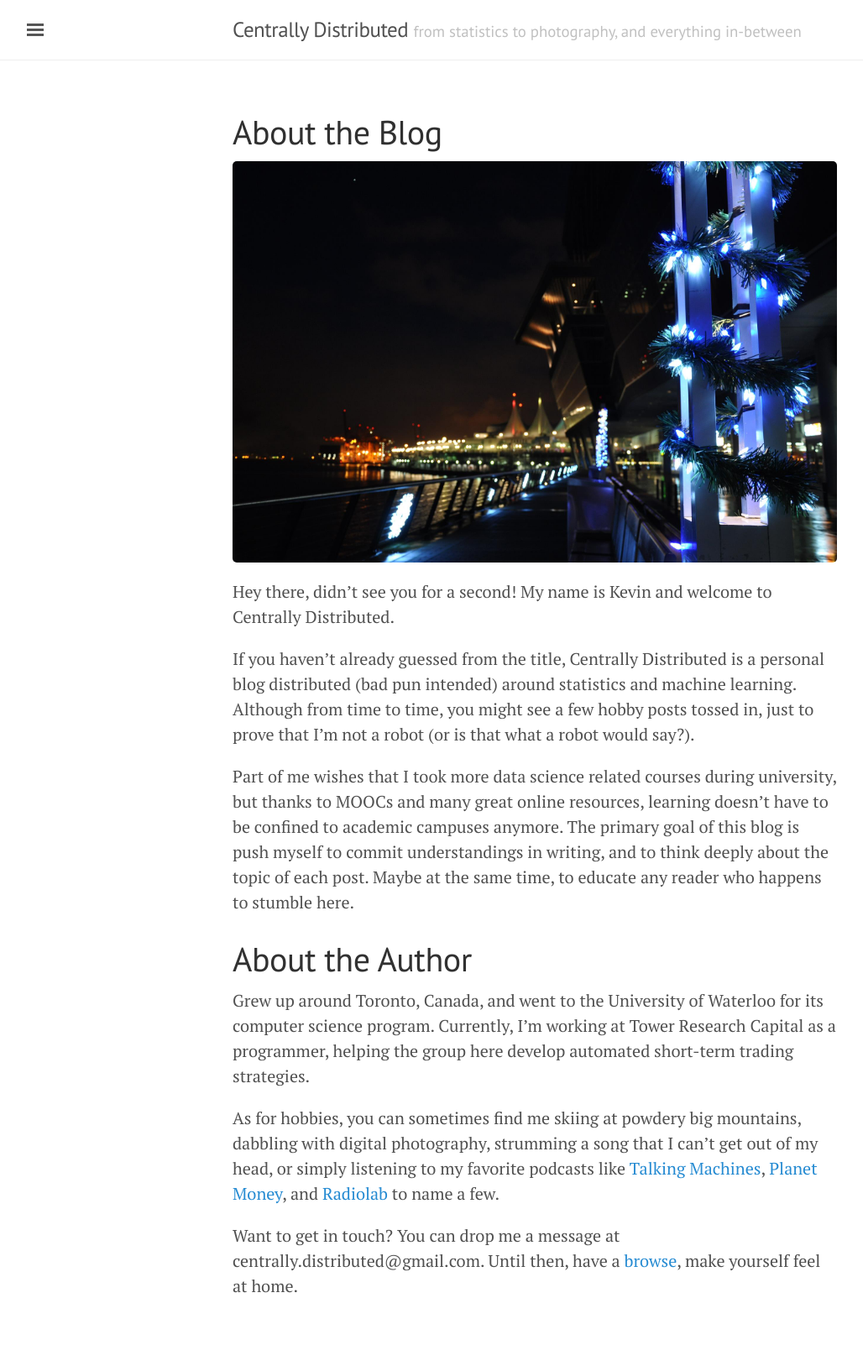
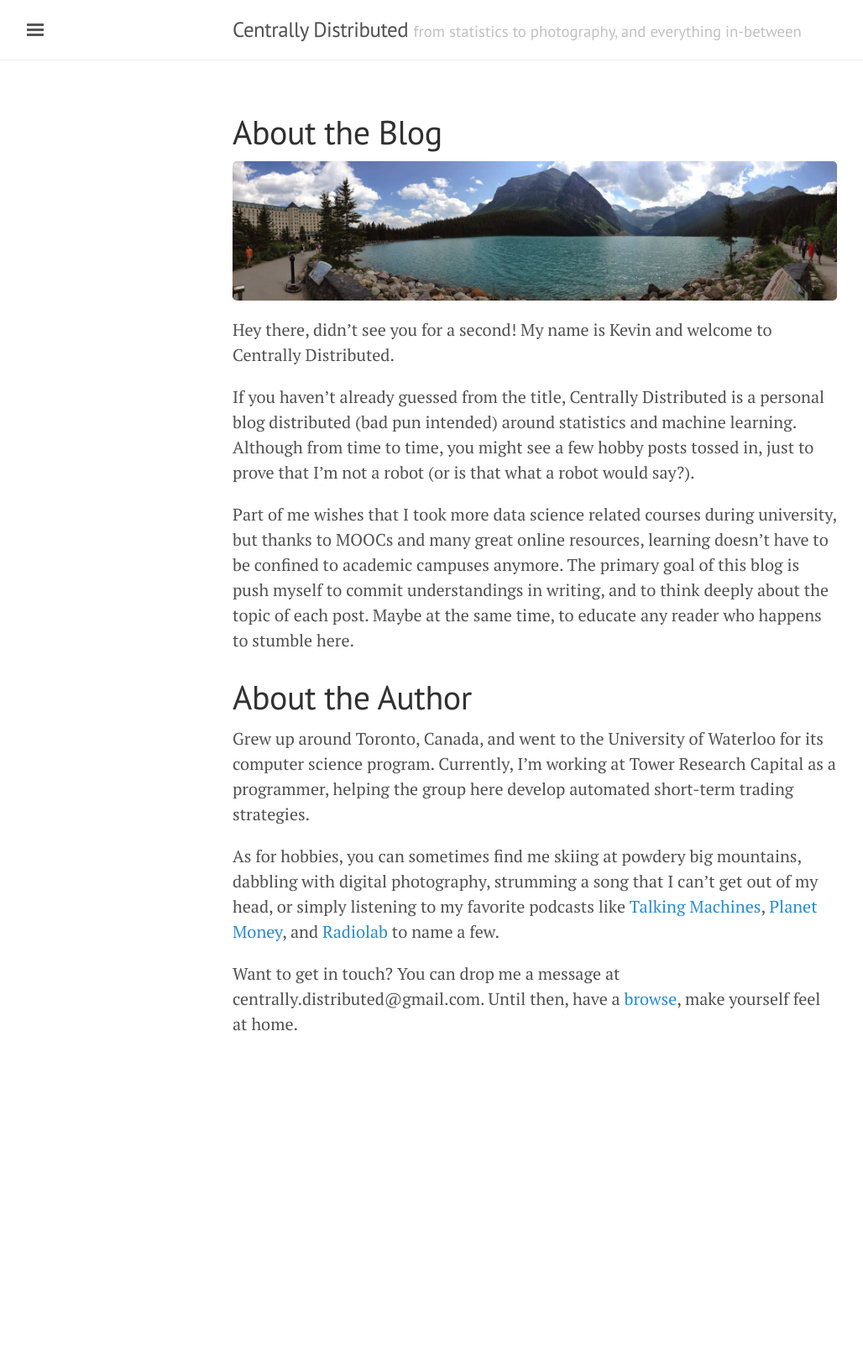
Before and after one commit to Estinox/estinox.github.io, a Jekyll site: the page built from about.md, in a window 1280 px wide. Shown: the whole page at 84% size, without its empty margins (3-1031 px from the left). Built offline with Jekyll 4.4.1, drawn with Linux system fonts in a browser that asks for light colours; comment, search, counter and statistics services are not loaded; after the commit the page ends 1315 px from its top, so only the background shows below that.

Commit message:
try this again

```diff
--- a/about.md
+++ b/about.md
@@ -2,7 +2,7 @@
 layout: page
 title: About the Blog
 ---
-![png]({{ site.url }}/assets/vancouver_canada_place.jpg)
+![png]({{ site.url }}/assets/lake_louise.jpg)
 
 Hey there, didn't see you for a second! My name is Kevin and welcome to Centrally Distributed.
 
```
Also changed, not shown: assets/lake_louise.jpg (added).
